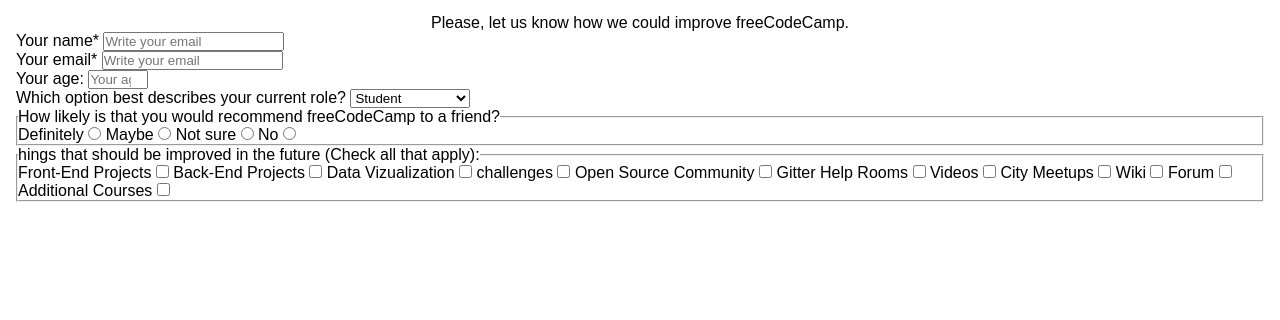
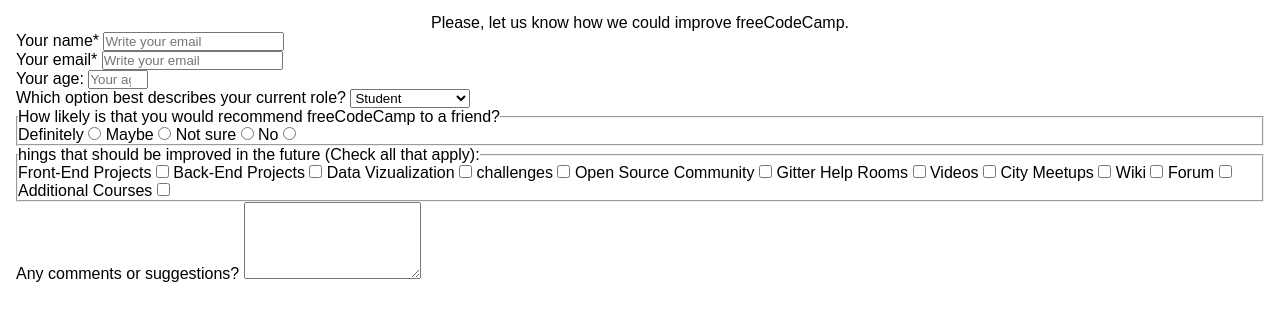
Before and after one commit to annaszalkiewicz/survey-form, a plain HTML site: page index.html in a window 1280 px wide. Shown: the part 92-412 px from the top of the page. Drawn offline with Linux system fonts and the light colour scheme.

Commit message:
Add textarea to form
User Story #15: Inside the form element, I am presented with a textarea at the end for additional comments.

```diff
--- a/index.html
+++ b/index.html
@@ -103,6 +103,13 @@
 
 			</fieldset>
 
+			<div class="row">
+
+				<label for="textarea">Any comments or suggestions?</label>
+				<textarea type="text" name="textarea" id="textarea" rows="5"></textarea>
+
+			</div>
+
 		</form>
 	</main>
 
```
